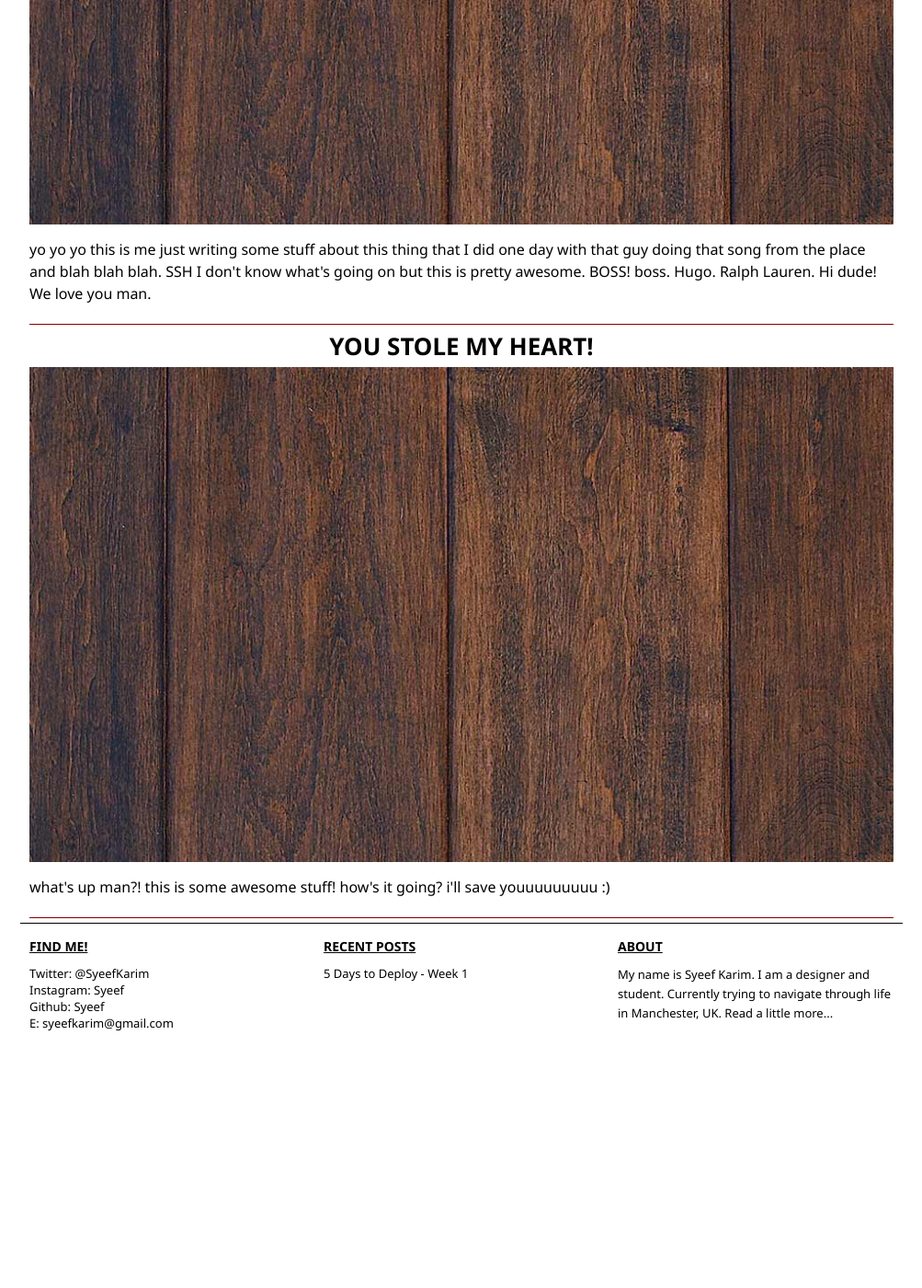
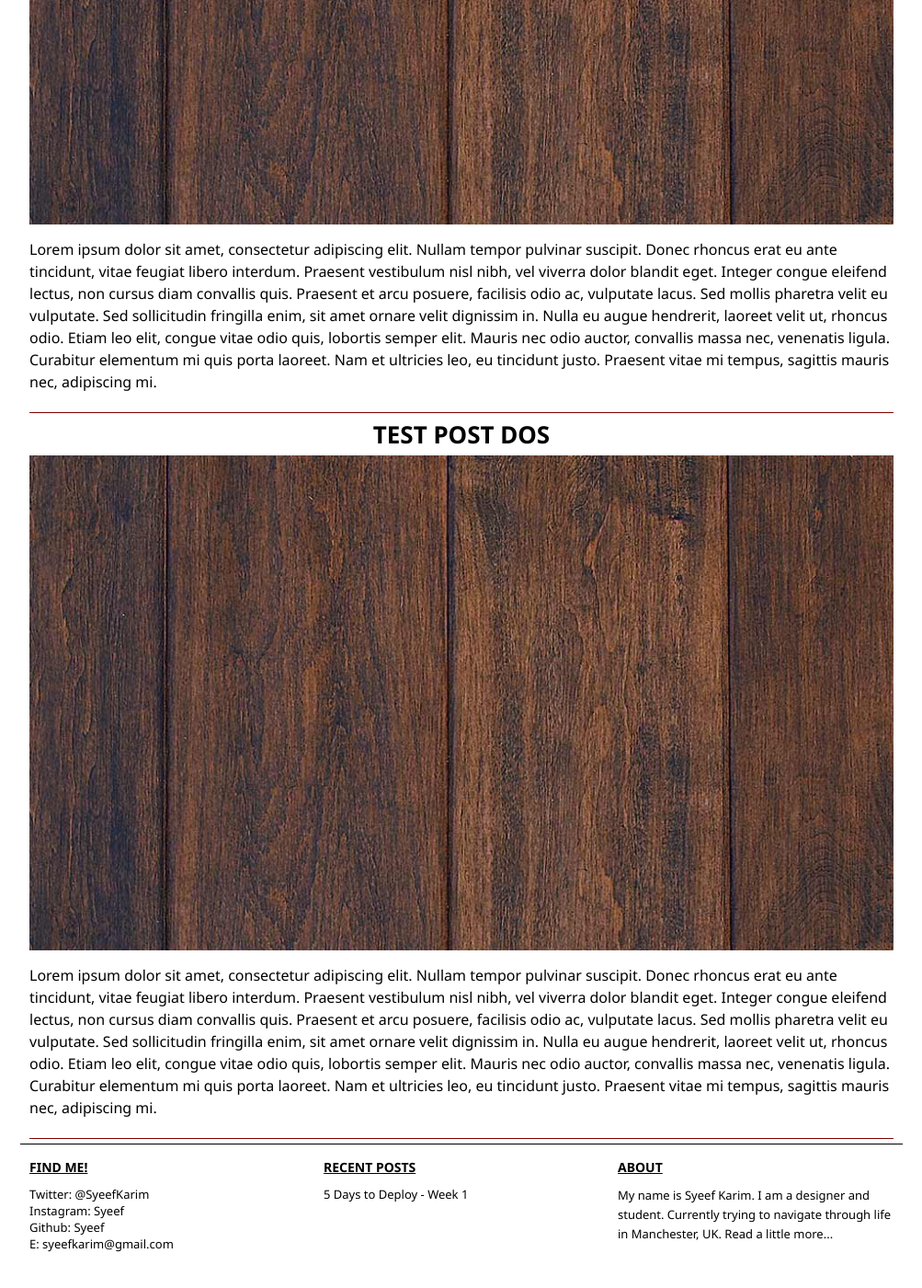
Before and after one commit to syeef/syeefkarim-2016-v0, a Jekyll site: the page built from portfolio/index.md, in a window 1280 px wide and 1400 px high, scrolled down 422 px. Shown: the whole window at 92% size, without its empty margins (138-1141 px from the left). Built offline with Jekyll 4.4.1, drawn with Linux system fonts in a browser that asks for light colours; Markdown is read by kramdown in place of the engine named in the settings; before the commit the page ends 1590 px from its top, so only the background shows below that; some of the changed text lies outside the part shown.

Commit message:
made the portfolio page have better filler content

```diff
--- a/portfolio/index.md
+++ b/portfolio/index.md
@@ -2,11 +2,11 @@
 title: Portfolio
 layout: portfolio
 
-title1: I don't know what's worth fighting for
+title1: TEST POST UNO
 image1: /images/posts/test2.jpg
-bio1: yo yo yo this is me just writing some stuff about this thing that I did one day with that guy doing that song from the place and blah blah blah. SSH I don't know what's going on but this is pretty awesome. BOSS! boss. Hugo. Ralph Lauren. Hi dude! We love you man.
+bio1: Lorem ipsum dolor sit amet, consectetur adipiscing elit. Nullam tempor pulvinar suscipit. Donec rhoncus erat eu ante tincidunt, vitae feugiat libero interdum. Praesent vestibulum nisl nibh, vel viverra dolor blandit eget. Integer congue eleifend lectus, non cursus diam convallis quis. Praesent et arcu posuere, facilisis odio ac, vulputate lacus. Sed mollis pharetra velit eu vulputate. Sed sollicitudin fringilla enim, sit amet ornare velit dignissim in. Nulla eu augue hendrerit, laoreet velit ut, rhoncus odio. Etiam leo elit, congue vitae odio quis, lobortis semper elit. Mauris nec odio auctor, convallis massa nec, venenatis ligula. Curabitur elementum mi quis porta laoreet. Nam et ultricies leo, eu tincidunt justo. Praesent vitae mi tempus, sagittis mauris nec, adipiscing mi.
 
-title2: You stole my heart!
+title2: TEST POST DOS
 image2: /images/posts/test2.jpg
-bio2: what's up man?! this is some awesome stuff! how's it going? i'll save youuuuuuuuu :)
+bio2: Lorem ipsum dolor sit amet, consectetur adipiscing elit. Nullam tempor pulvinar suscipit. Donec rhoncus erat eu ante tincidunt, vitae feugiat libero interdum. Praesent vestibulum nisl nibh, vel viverra dolor blandit eget. Integer congue eleifend lectus, non cursus diam convallis quis. Praesent et arcu posuere, facilisis odio ac, vulputate lacus. Sed mollis pharetra velit eu vulputate. Sed sollicitudin fringilla enim, sit amet ornare velit dignissim in. Nulla eu augue hendrerit, laoreet velit ut, rhoncus odio. Etiam leo elit, congue vitae odio quis, lobortis semper elit. Mauris nec odio auctor, convallis massa nec, venenatis ligula. Curabitur elementum mi quis porta laoreet. Nam et ultricies leo, eu tincidunt justo. Praesent vitae mi tempus, sagittis mauris nec, adipiscing mi.
 ---
```
